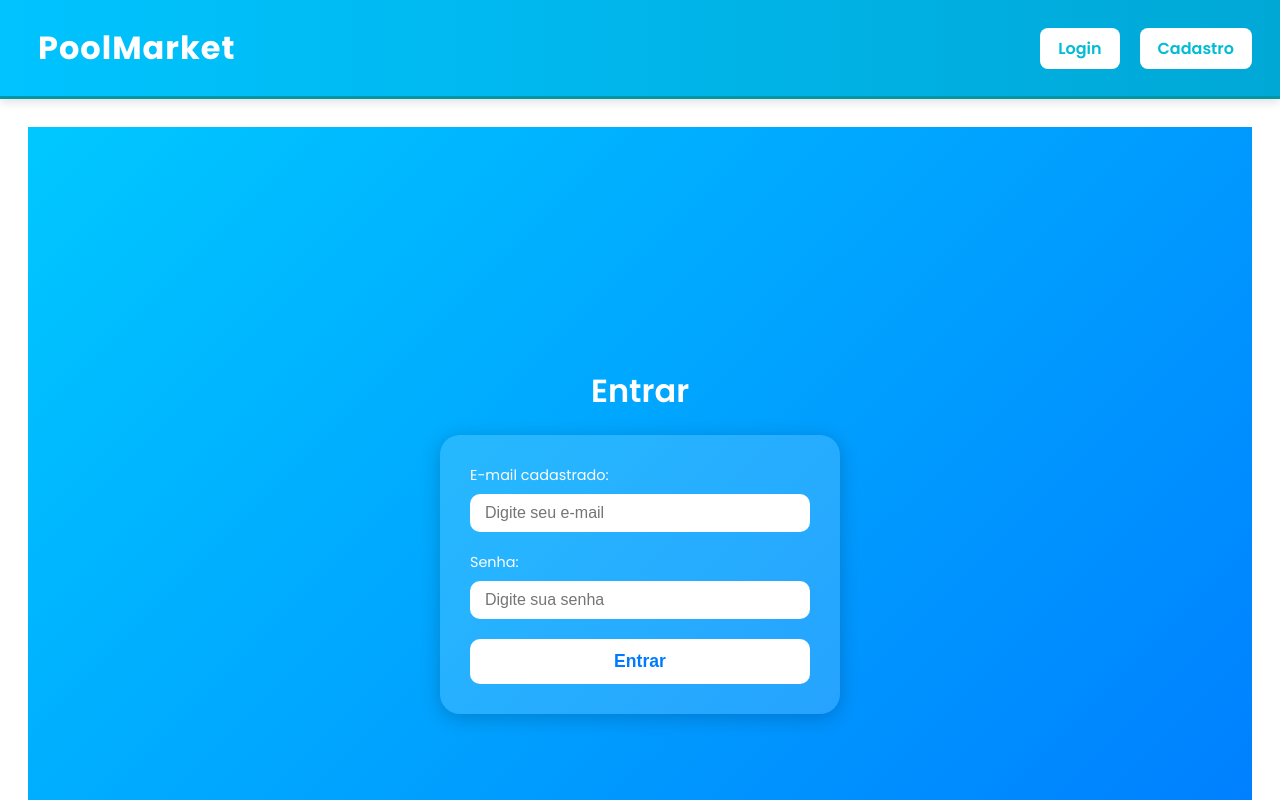
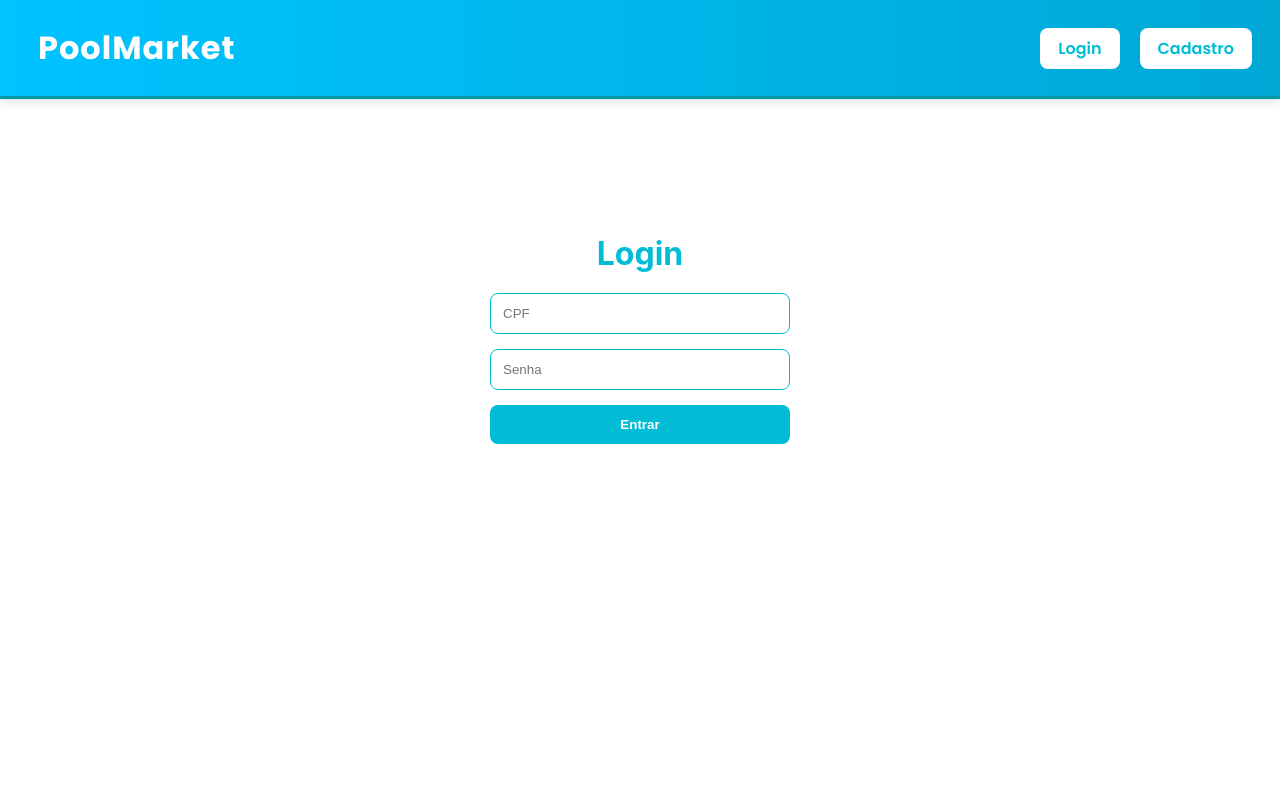
Before and after one commit to Timbafun/Frontend-Poolmarket, a React (Create React App) app: page /login in a window 1280 px wide. Shown: the top 800 px of the page. Built offline with nearby package versions, Linux system fonts and the light colour scheme.

Commit message:
Update Login.js

```diff
--- a/src/pages/Login.js
+++ b/src/pages/Login.js
@@ -1,61 +1,41 @@
 import React, { useState } from "react";
-import axios from "axios";
-import "./Login.css";
+import { useNavigate } from "react-router-dom";
+import { loginUser } from "../utils/storage";
+import "./Auth.css";
 
-const Login = () => {
-  const [email, setEmail] = useState("");
-  const [senha, setSenha] = useState("");
-  const [mensagem, setMensagem] = useState("");
+export default function Login() {
+  const [form, setForm] = useState({ cpf: "", senha: "" });
+  const navigate = useNavigate();
 
-  const handleLogin = async (e) => {
+  const handleSubmit = (e) => {
     e.preventDefault();
-
-    try {
-      const response = await axios.post("https://seu-backend.onrender.com/api/login", {
-        email,
-        senha,
-      });
-
-      if (response.status === 200) {
-        setMensagem("Login realizado com sucesso!");
-        localStorage.setItem("usuario", JSON.stringify(response.data));
-        window.location.href = "/";
-      }
-    } catch (error) {
-      setMensagem("E-mail ou senha incorretos. Tente novamente.");
+    const success = loginUser(form.cpf, form.senha);
+    if (success) {
+      alert("Login realizado com sucesso!");
+      navigate("/"); // redireciona logado
+    } else {
+      alert("CPF ou senha inválidos.");
     }
   };
 
   return (
-    <div className="login-container">
-      <h2>Entrar</h2>
-      <form onSubmit={handleLogin}>
-        <label htmlFor="email">E-mail cadastrado:</label>
+    <div className="auth-container">
+      <h2>Login</h2>
+      <form onSubmit={handleSubmit}>
         <input
-          type="email"
-          id="email"
-          placeholder="Digite seu e-mail"
-          value={email}
-          onChange={(e) => setEmail(e.target.value)}
-          required
+          type="text"
+          placeholder="CPF"
+          value={form.cpf}
+          onChange={(e) => setForm({ ...form, cpf: e.target.value })}
         />
-
-        <label htmlFor="senha">Senha:</label>
         <input
           type="password"
-          id="senha"
-          placeholder="Digite sua senha"
-          value={senha}
-          onChange={(e) => setSenha(e.target.value)}
-          required
+          placeholder="Senha"
+          value={form.senha}
+          onChange={(e) => setForm({ ...form, senha: e.target.value })}
         />
-
-        <button type="submit">Entrar</button>
+        <button type="submit" className="auth-button">Entrar</button>
       </form>
-
-      {mensagem && <p className="mensagem">{mensagem}</p>}
     </div>
   );
-};
-
-export default Login;
+}
```
